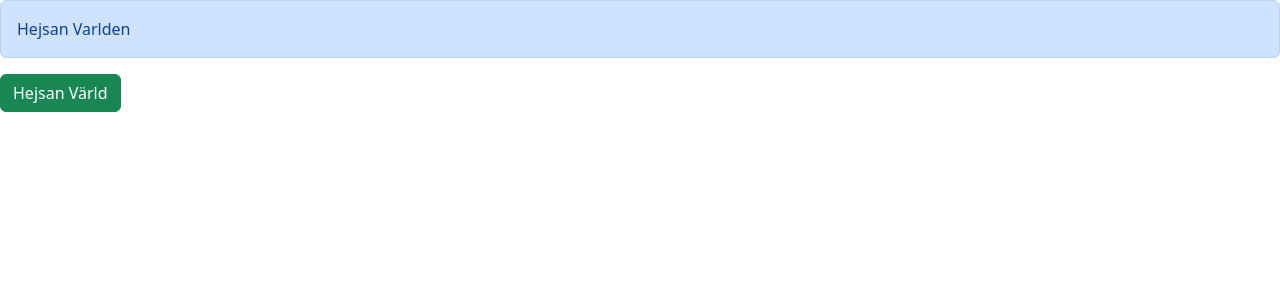
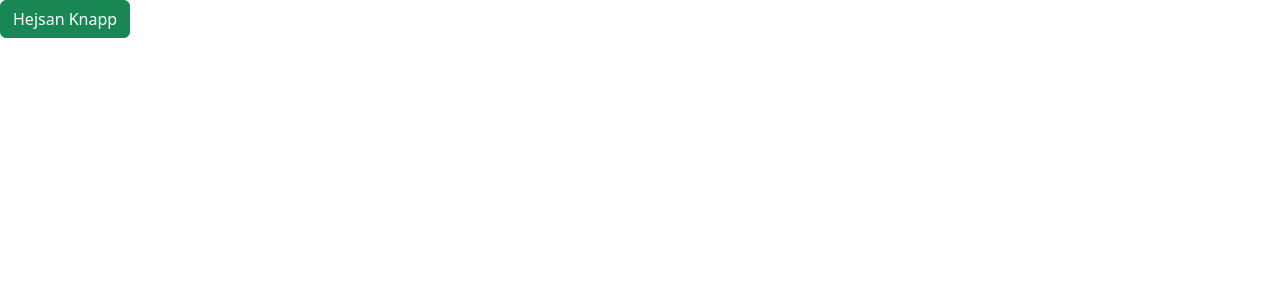
Before and after one commit to axxcident/Movietip, a React (Vite) app: page / in a window 1280 px wide. Shown: the top 300 px of the page. Built offline with nearby package versions, Linux system fonts and the light colour scheme.

Commit message:
Showing an Alert div with button/useState

```diff
--- a/src/App.tsx
+++ b/src/App.tsx
@@ -1,5 +1,6 @@
 import Alert from "./components/Alert";
 import Button from "./components/Button";
+import { useState } from "react";
 // import ListGroup from "./components/ListGroup";
 
 function App() {
@@ -9,15 +10,19 @@ function App() {
   //   console.log(item);
   // }; children={"klicka miigj"}
 
+  const [alertVisible, setAlertVisibility] = useState(false);
+
   return (
     <div>
-      <Alert>
-        Hejsan <span>Varlden</span>
-      </Alert>
+      {alertVisible && (
+        <Alert onClose={() => setAlertVisibility(false)}>
+          <strong>Holy guacamole!</strong> I want Tacos
+        </Alert>
+      )}
       {/* Det går också att inte skriva något mellan >< och ha children={"klicka miig"} som attribute */}
       {/* color="secondary" behövs inte med 'color?: string' i comp-Button interfacet! */}
-      <Button color="success" påClick={() => console.log("klickad")}>
-        Hejsan Värld
+      <Button color="success" påClick={() => setAlertVisibility(true)}>
+        Hejsan Knapp
       </Button>
       {/* <ListGroup
         items={items}
--- a/src/components/Alert.tsx
+++ b/src/components/Alert.tsx
@@ -2,10 +2,27 @@ import { ReactNode } from "react";
 
 interface AlertProps {
   children: ReactNode;
+  onClose: () => void;
 }
 
-const Alert = ({ children }: AlertProps) => {
-  return <div className="alert alert-primary">{children}</div>;
+const Alert = ({ children, onClose }: AlertProps) => {
+  return (
+    <>
+      <div
+        className="alert alert-warning alert-dismissible fade show"
+        role="alert"
+      >
+        {children}
+        <button
+          onClick={onClose}
+          type="button"
+          className="btn-close"
+          data-bs-dismiss="alert"
+          aria-label="Close"
+        ></button>
+      </div>
+    </>
+  );
 };
 
 export default Alert;
```
